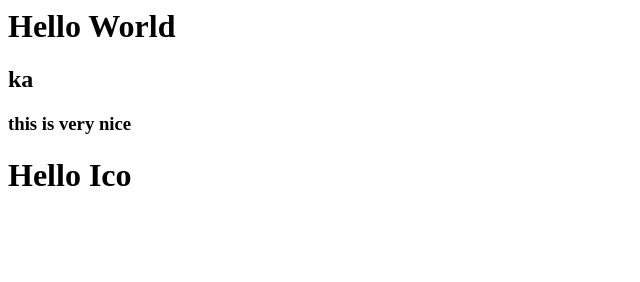
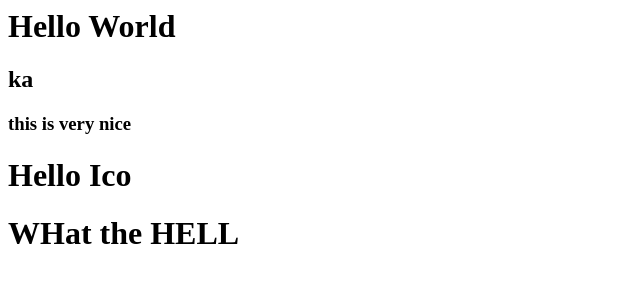
Before and after one commit to ArMelo77/test-beginn, a plain HTML site: page index.html in a window 1280 px wide. Shown: the whole page, without its empty margins (0-640 px from the left). Drawn offline with Linux system fonts and the light colour scheme.

Commit message:
Update index.html

```diff
--- a/index.html
+++ b/index.html
@@ -4,3 +4,5 @@
 <h3>this is very nice</h3>
 
 <h1>Hello Ico</h1>
+
+<h1>WHat the HELL</h1>
```
